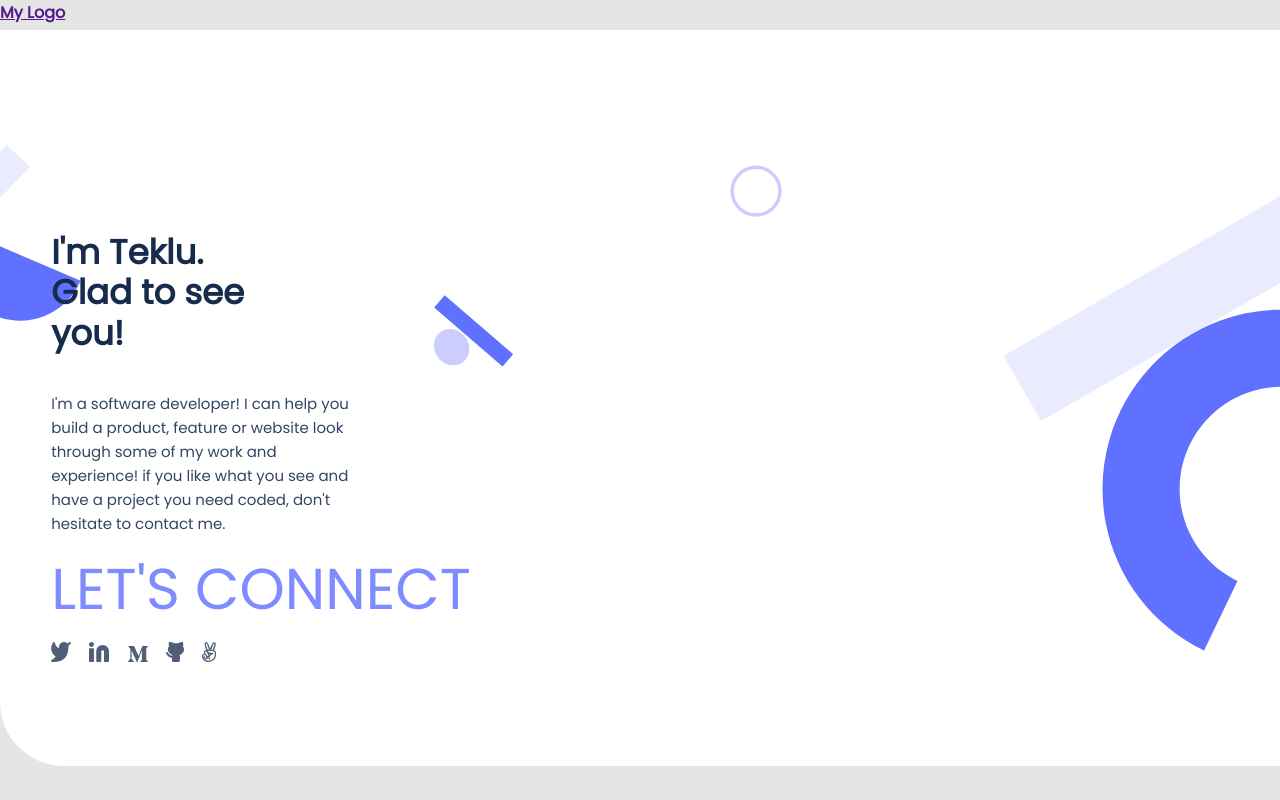
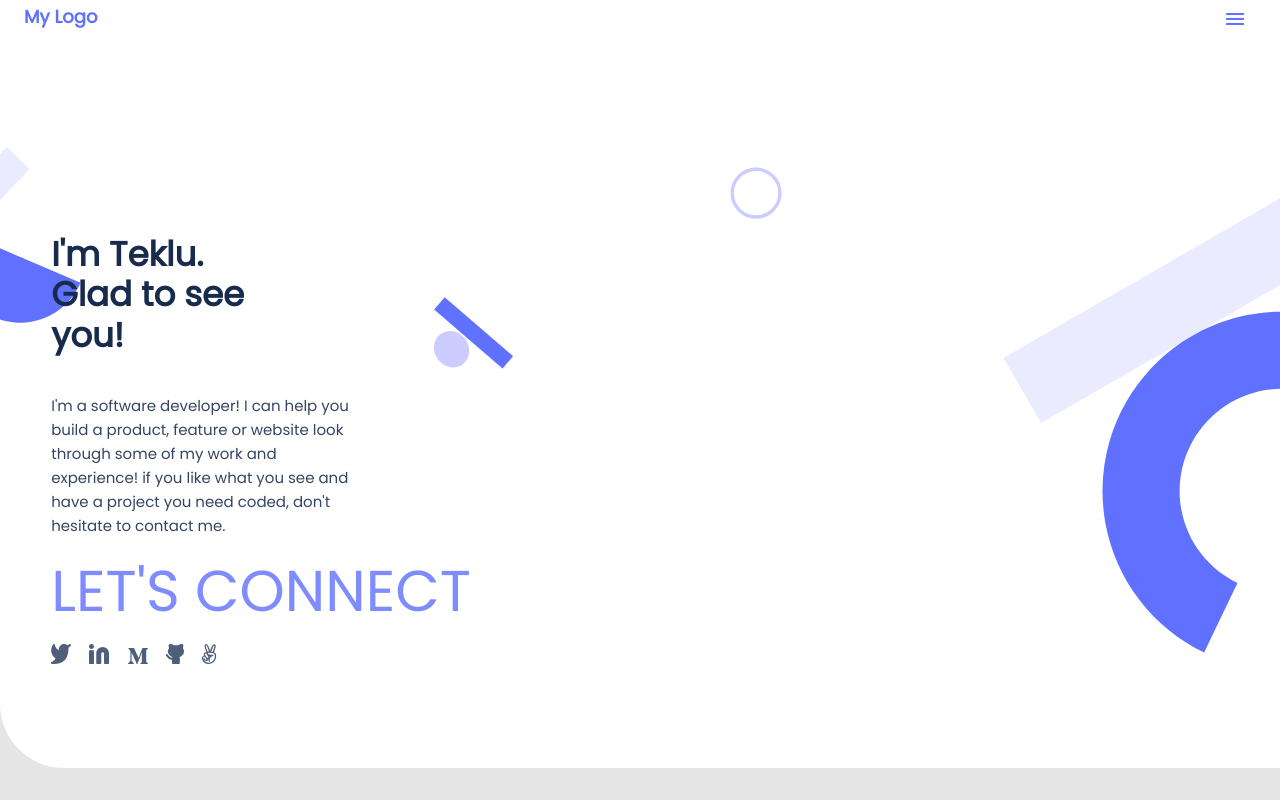
Before and after one commit to Teklu2022/portfolio_first, a website: page index.html in a window 1280 px wide. Drawn offline with Linux system fonts and the light colour scheme.

Commit message:
Add css file

```diff
--- a/style.css
+++ b/style.css
@@ -9,42 +9,68 @@ body {
   font-weight: 900;
   background-color: #e5e5e5;
 }
+header ul li,
+.socials > li {
+  list-style: none;
+  height: 20px;
+  display: -webkit-box;
+  display: -ms-flexbox;
+  display: flex;
+  -webkit-box-align: center;
+  -ms-flex-align: center;
+  align-items: center;
+  text-align: center;
+}
 
-.buttons_nav {
+header ul {
+  display: -webkit-box;
+  display: -ms-flexbox;
   display: flex;
+  -ms-flex-wrap: wrap;
+  flex-wrap: wrap;
+  -webkit-box-pack: justify;
+  -ms-flex-pack: justify;
   justify-content: space-between;
-  align-items: center;
-  padding: 2vw;
-  position: fixed;
-  top: 0;
-  width: 100%;
-  z-index: 1;
+  margin: 0;
+  padding: 0;
+  padding-top: 12px;
+}
+
+a {
+  text-decoration: none;
+}
+
+.myLogo {
+  font-weight: 900;
+  font-size: 18px;
+  color: #6070ff;
+  padding-left: 24px;
+  line-height: 20px;
+  padding-bottom: 10px; ;
+  text-align: center;
+}
+
+header {
   background-color: #fff;
 }
 
-.logo {
-  color: #6070ff;
-  font-weight: 700;
-  font-size: 6vw;
+.toggler-icon {
+  -webkit-box-pack: center;
+  -ms-flex-pack: center;
+  justify-content: center;
+  padding-right: 25px;
 }
 
-.logo a {
-  text-decoration: none;
-  color: #6070ff;
-}
-
-.my_logo {
-  font-size: 1rem;
-  padding: 1rem;
-  position: relative;
-  color: #6070ff;
+.font-style {
+  font-family: "Poppins", sans-serif;
+  font-style: normal;
 }
 
 .main {
   position: absolute;
   height: 92vh;
   width: 100%;
-  top: 30px;
+  top: 32px;
   background-image: url(./images/header-shapes\ mobile@2x.svg);
   background-size: 100vw;
   background-repeat: no-repeat;
```
